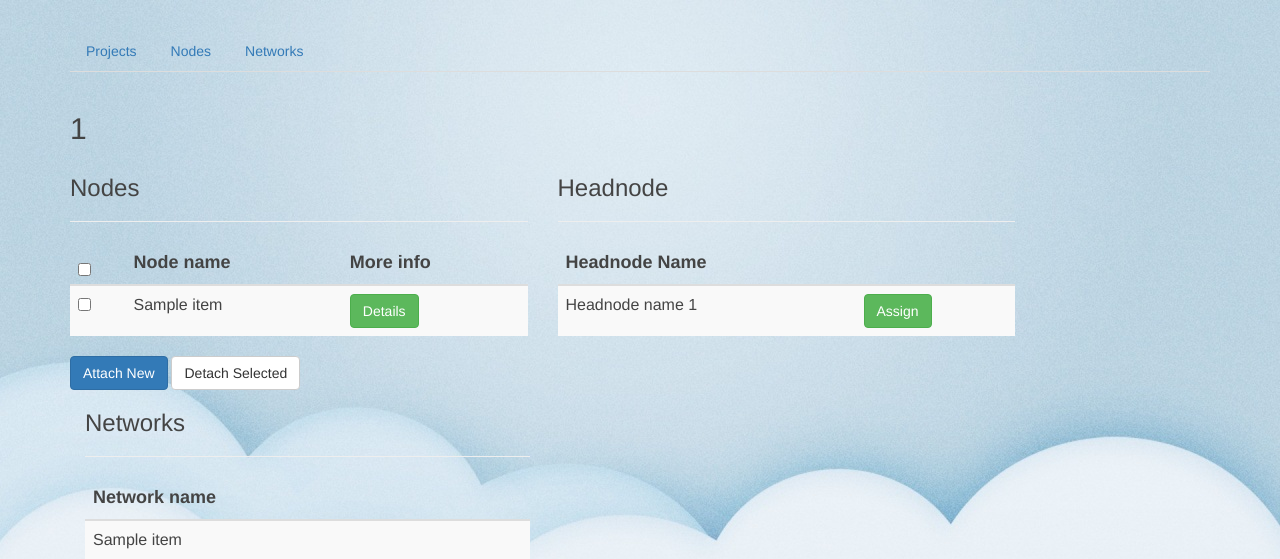
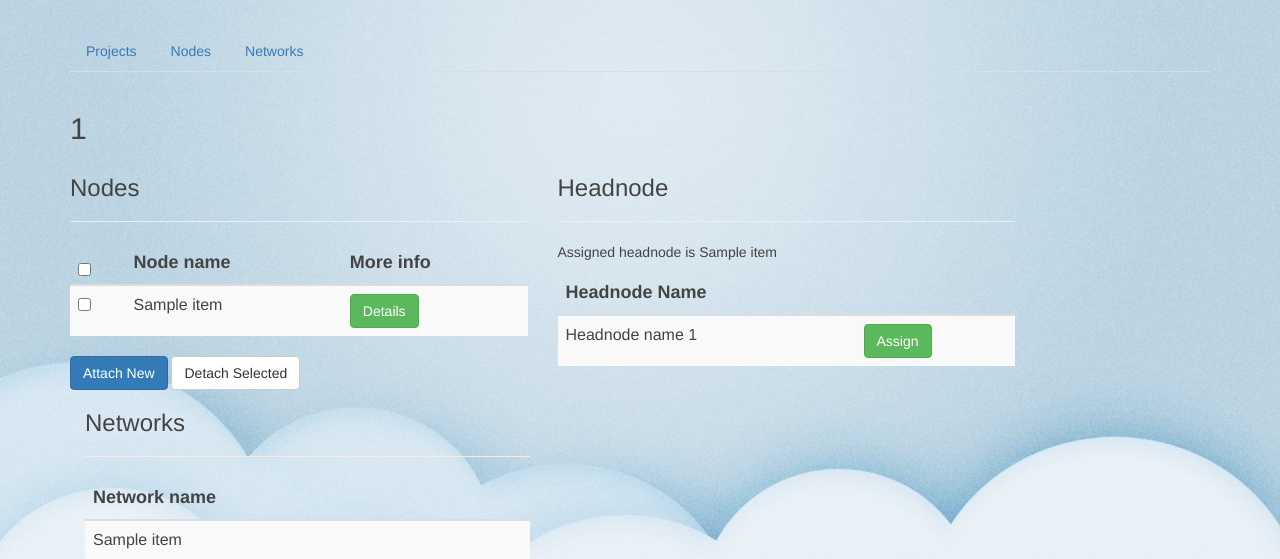
Before and after one commit to BU-EC500-SP15/moc-gui-plugins, a Django app: page /projects/details/1 in a window 1280 px wide. Shown: the top 559 px of the page. Run offline with Django 3.2, Linux system fonts and the light colour scheme; tables that the repository leaves empty hold one stand-in row (values such as "Sample post"); a database or web service that is not in the repository returns one stand-in record (values such as "Sample title"); data that the repository does not hold is empty; some libraries are stand-ins or nearby versions.

Commit message:
Implementing attatch headnode

```diff
--- a/haasplugin/forms.py
+++ b/haasplugin/forms.py
@@ -19,3 +19,13 @@ class DeleteProjectForm(forms.Form):
 class AllocateNodeForm(forms.Form):
     node_name = forms.CharField(widget=forms.HiddenInput())
     action = "/projects/details/connect_node"
+
+
+class HeadnodeForm(forms.Form):
+    name = forms.CharField(label='Headnode Name')
+    base_img = forms.CharField(label='Base Image')
+    project = forms.CharField(label='Project')
+    action = '/headnode/create/'
+    back_link = '/projects/details/'
+    back_text = 'Cancel'
+    submit = 'Create'
--- a/haasplugin/templates/projectdetails.html
+++ b/haasplugin/templates/projectdetails.html
@@ -51,6 +51,14 @@
                     <th>
                         Headnode Name
                     </th>
+                    {% if project.headnodes %}
+                        {% for headnode in project.headnodes %}
+                            <p>Assigned headnode is {{headnode}}</p>
+                        {% endfor %}
+                    {% else %}
+                        <p>No headnodes are assigned to this project.</p>
+                        <a href="/headnode/create" class="btn btn-primary">Create New Headnode</a>
+                    {% endif %}
                     <th>
 
                     </th>
--- a/haasplugin/urls.py
+++ b/haasplugin/urls.py
@@ -27,6 +27,8 @@ urlpatterns = patterns('',
     url(r'^projects/', projects),
     url(r'^nodes/', nodes),
     url(r'^networks/', networks),
+    #url(r'^headnode/', headnode),
+    url(r'^headnode/create', headnode_create),
     url(r'^$', projects),
 
 )
--- a/haasplugin/views.py
+++ b/haasplugin/views.py
@@ -25,7 +25,9 @@ def project_details(request, name):
     nodes = nodes.json()
     networks = requests.get(settings.HAAS_URL + '/project/' + name + '/networks')
     networks = networks.json()
-    project = {'name':name, 'nodes':nodes, 'networks':networks}
+    headnodes = requests.get(settings.HAAS_URL + '/project/' + name + '/headnodes')
+    headnodes = headnodes.json()
+    project = {'name':name, 'nodes':nodes, 'networks':networks, 'headnodes':headnodes}
 
     deleteForm = DeleteProjectForm()
     return render(request, 'projectDetails.html', {'project': project, 'deleteForm': deleteForm})
@@ -111,3 +113,58 @@ def networks(request):
     networks = [{'name':'Network1','accesslevel':'Shared'},{'name':'Network2','accesslevel':'Private'}, {'name':'Network5','accesslevel':'Shared'}, {'name':'Network12','accesslevel':'Public'}]
     project = {'networks':networks}
     return render(request, 'viewAllNetworks.html', {'project': project})
+
+def headnode(request):
+    """
+    Show the headnode of a project
+    """
+    headnode = [{'name':'headNode1'}]
+    return render(request, headnode)
+
+
+def headnode_create(request):
+    """
+    Create the headnode of a project
+    """
+    name = ""
+    base_img = ""
+    project = ""
+    if request.method == "POST":
+        form = HeadnodeForm(request.POST)
+        if form.is_valid():
+            name = form.cleaned_data['name']
+            base_img = form.cleaned_data['base_img']
+            project = form.cleaned_data['project']
+            context = {'project':project, 'base_img':base_img}
+            r = requests.put(settings.HAAS_URL + '/headnode/' + name, data = json.dumps(context))
+            if(r.status_code == 200):
+                return redirect('haasplugin.views.project_details', project)
+            else:
+                return render(request, 'error.html', {'status': r})
+    headnode = HeadnodeForm()
+    given = {'form':headnode, 'project':project}
+    return render(request, 'createHeadnode.html', {'headnode':headnode})
+
+# def allocate_node(request, name):
+#     """
+#     List keystone projects available to the user;
+#     attempt to login with credentials
+
+#     """
+#     node_name = ""
+#     if request.method == 'POST':
+#         form = AllocateNodeForm(request.POST)
+#         if form.is_valid():
+#             node_name = form.cleaned_data['node_name']
+#             payload = {'node':node_name}
+#             r = requests.post(settings.HAAS_URL + '/project/' + name + '/connect_node', data = json.dumps(payload))
+#             if r.status_code == 200:
+#                 return redirect('haasplugin.views.project_details', name)
+#         else:
+#            return render(request, 'error.html', {'status': 'form is not valid' })
+
+#     project = {'name':name}
+#     nodes = requests.get(settings.HAAS_URL + '/free_nodes')
+#     nodes = nodes.json()
+#     context = {'project' : project, 'nodes':nodes}
+#     return render(request, 'allocateNode.html', {'context': context, 'nnode': node_name})
```
Also changed, not shown: haas extensions/cli.py (line endings or trailing spaces).
